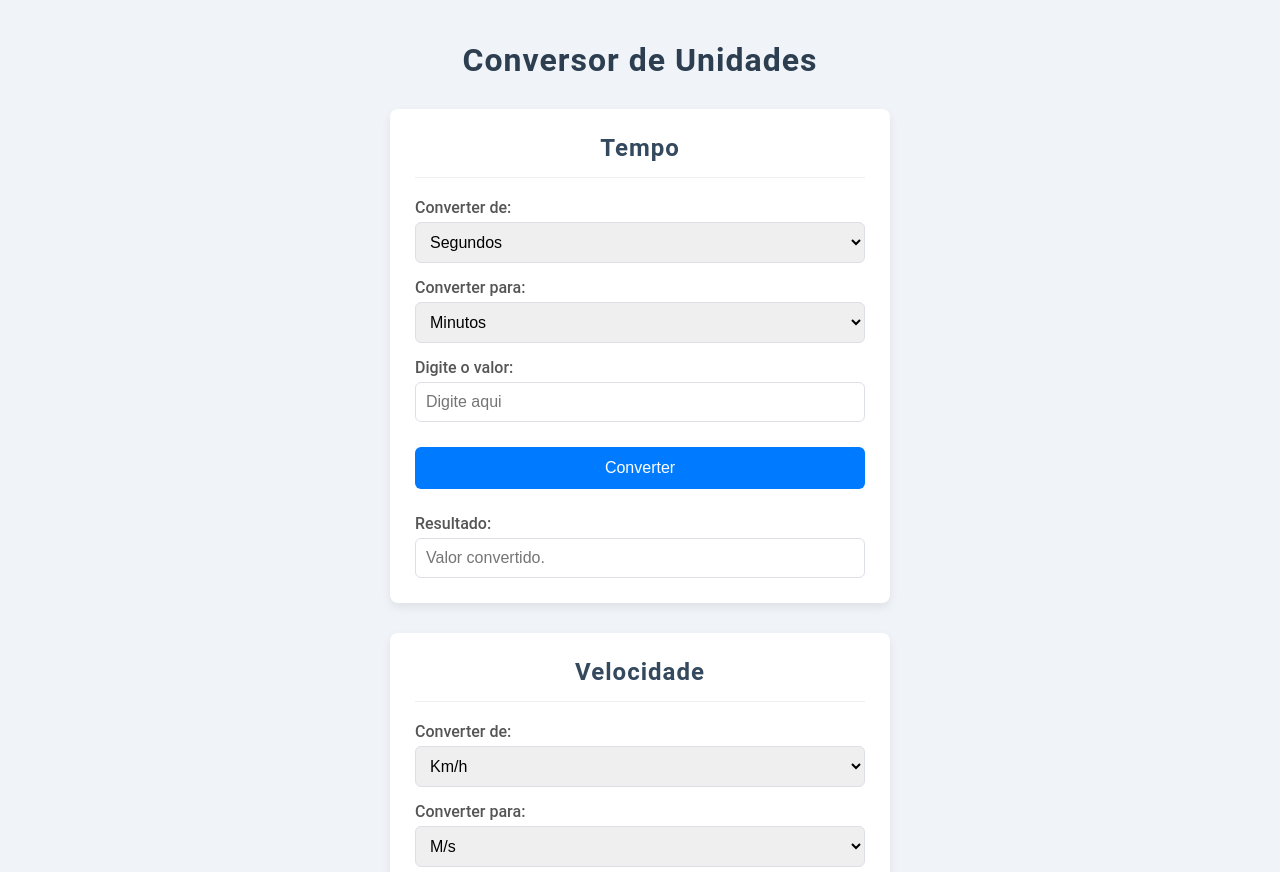
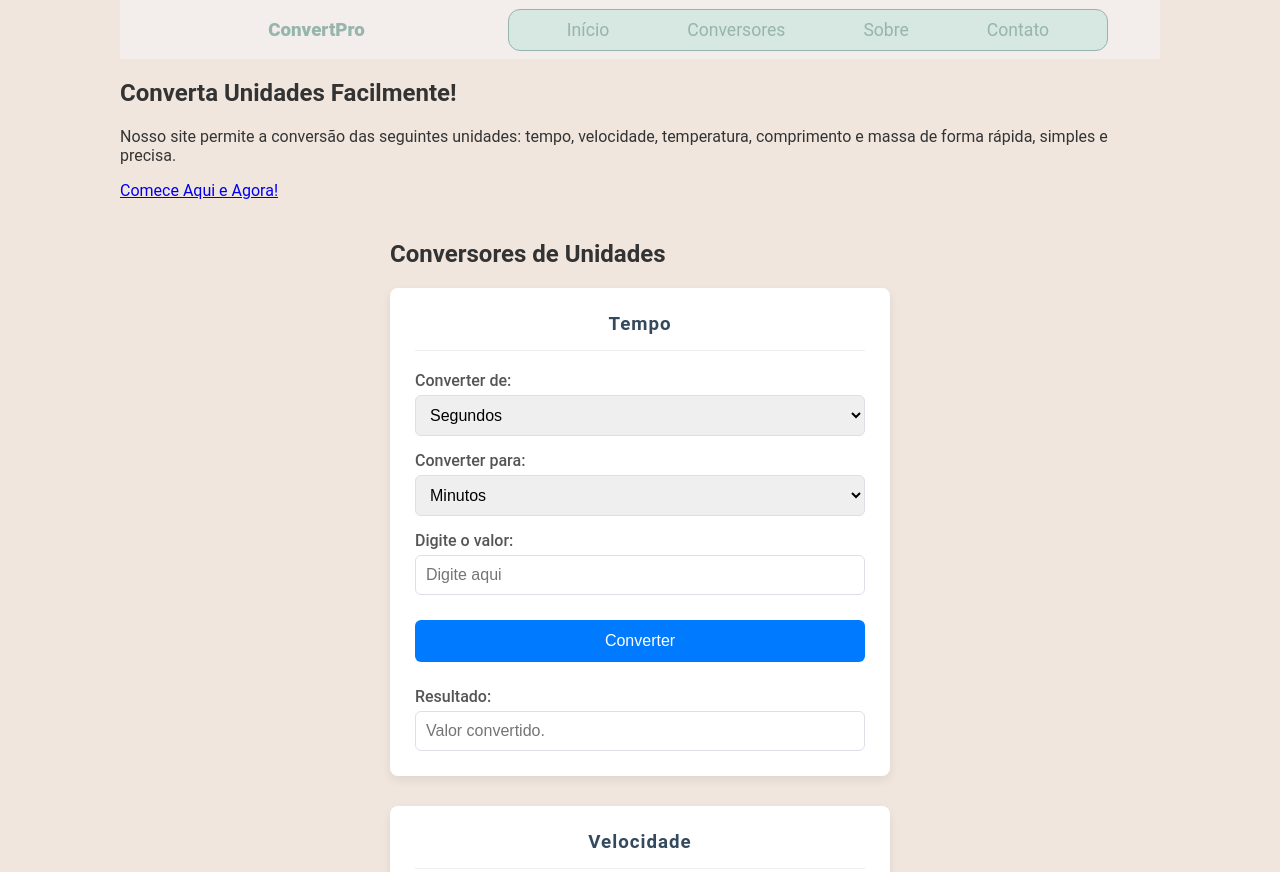
Before and after one commit to MelissaCamp/ConversorMedidas, a plain HTML site: page index.html in a window 1280 px wide. Shown: the top 872 px of the page. Drawn offline with Linux system fonts and the light colour scheme.

Commit message:
Continuação do html e css

```diff
--- a/index.html
+++ b/index.html
@@ -8,11 +8,38 @@
     <script src="script.js" defer></script>
   </head>
   <body>
-    <div class="container">
-      <h1>Conversor de Unidades</h1>
+    <header>
+      <section class="navegar">
+        <nav class="navbar">
+          <div class="logo">
+            <a href="#navegar"><h1 class="logoNome">Convert<span>Pro</span></h1></a>
+          </div>
+          <div class="links">
+            <ul class="nav-links">
+              <li><a href="#inicio">Início</a></li>
+              <li><a href="#conversores">Conversores</a></li>
+              <li><a href="#sobre">Sobre</a></li>
+              <li><a href="#contato">Contato</a></li>
+            </ul>
+          </div>
+        </nav>
+      </section>
+    </header>
 
+    <section id="inicio" class="comeco">
+      <div class="conteudo-inicio">
+        <h2>Converta Unidades Facilmente!</h2>
+        <p>Nosso site permite a conversão das seguintes unidades: tempo, velocidade, temperatura, comprimento e massa de forma rápida, simples e precisa.</p>
+        <a href="#conversores" class="btn">Comece Aqui e Agora!</a>
+      </div>
+    </section>
+
+    <section id="conversores" class="container">
+    <h2>Conversores de Unidades</h2>
+
+    <!-- <div class="container"> -->
       <div class="converter">
-        <h2>Tempo</h2>
+        <h3>Tempo</h3>
         <div class="form-group">
           <label for="tempo-de">Converter de:</label>
           <select id="tempo-de">
@@ -49,7 +76,7 @@
       </div>
 
       <div class="converter">
-        <h2>Velocidade</h2>
+        <h3>Velocidade</h3>
         <div class="form-group">
           <label for="velocidade-de">Converter de:</label>
           <select id="velocidade-de">
@@ -88,7 +115,7 @@
       </div>
 
       <div class="converter">
-        <h2>Temperatura</h2>
+        <h3>Temperatura</h3>
         <div class="form-group">
           <label for="temperatura-de">Converter de:</label>
           <select id="temperatura-de">
@@ -127,7 +154,7 @@
       </div>
 
       <div class="converter">
-        <h2>Comprimento</h2>
+        <h3>Comprimento</h3>
         <div class="form-group">
           <label for="comprimento-de">Converter de:</label>
           <select id="comprimento-de">
@@ -170,7 +197,7 @@
       </div>
 
       <div class="converter">
-        <h2>Massa</h2>
+        <h3>Massa</h3>
         <div class="form-group">
           <label for="massa-de">Converter de:</label>
           <select id="massa-de">
@@ -205,6 +232,30 @@
           />
         </div>
       </div>
-    </div>
+    <!-- </div> -->
+    </section>
+
+    <section id="sobre" class="sobre">
+        <h2>Sobre o Projeto</h2>
+        <p>
+          Este projeto foi criado para ajudar estudantes, profissionais e curiosos a converter rapidamente diferentes unidades de medida.
+        Ele foi desenvolvido com HTML, CSS e JavaScript puro, com o objetivo de praticar e demonstrar lógica de programação e design web.
+        </p>
+      </div>
+    </section>
+
+    <section id="contato" class="contato">
+        <h2>Contato</h2>
+        <p>Se você tiver alguma dúvida, sugestão ou feedback, nos envie uma mensagem!</p>
+        <p>Email: <a href="mailto:inex@emailinexistente.com" class="btn">inex@emailinexistente.com</a></p>
+    </section>
+
+    <footer>
+      <div class="social">
+        <p>Nossos GitHub: <a href="https://github.com/GabrielF09">GabrielF09</a> | <a href="https://github.com/EcccoPaes25">Gustavo Paes</a> | <a href="https://github.com/Jehcsm">Jéssica Matos
+        </a> | <a href="https://github.com/MelissaCamp">MelissaCamp</a></p>
+        <p>&copy; 2025 ConvertPro | Todos os direitos reservados.</p>
+      </div>
+    </footer>
   </body>
 </html>
--- a/style.css
+++ b/style.css
@@ -1,24 +1,110 @@
 body {
   font-family: "Roboto", sans-serif;
-  background-color: #f0f4f8;
+  background-color: var(--primeiroFundo-color)  ;
   color: #333;
-  padding: 20px;
+  padding: 0 15vh;
   margin: 0;
+}
+:root {
+  --primeiroFundo-color: #f0e6de;
+  --segundoFundo-color: #f3eeeb;
+  --terciaria-color: #96b5ad;
+  --texto-color: #281916;
+  --btn-color:#007bffff;
 }
 
 .container {
   width: 100%;
   max-width: 500px;
   margin: 0 auto; /* Centraliza o container principal */
+  padding: 20px;
 }
 
-h1 {
-  text-align: center;
-  color: #2c3e50;
-  margin-bottom: 30px;
-  letter-spacing: 1px;
+/* #region Header/navbar */
+header {
+  background-color:var(--segundoFundo-color);
+  width: 100%;
 }
 
+.navbar {
+  display: flex;
+  flex-direction: row;
+  align-items: center;
+  margin-left: 5%;
+  margin-right: 5%;
+}
+.navegar a{
+  text-decoration: none;
+  list-style: none;
+  color: var(--terciaria-color);
+}
+.logo{
+  text-align: center;
+  flex: 1;
+  display: flex;
+  justify-content: center;
+}
+.logoNome{
+  font-weight: 800;
+}
+.links{
+  flex: 2;
+  overflow-x: auto;
+  background:#c9e4dda8;
+  border: 1.9px solid var(--terciaria-color);
+  border-radius: 12px;
+  padding: 10px;
+  margin-left: 5%;
+  justify-content: center;
+}
+
+/* #region config do scroll */
+
+/* Scrollbar geral */
+.links::-webkit-scrollbar {
+  height: 8px;
+}
+
+/* Cor da barra */
+.links::-webkit-scrollbar-thumb {
+  background-color: #c9e4dda8;
+  border: 1px solid var(--terciaria-color);
+  border-bottom: none;
+  border-radius: 12px;
+}
+
+.links::-webkit-scrollbar-thumb:hover {
+  background-color: var(--terciaria-color);
+}
+/* #endregion */
+
+.links ul {
+  justify-content: space-evenly;
+  gap: 5px;
+  list-style: none;
+  display: flex;
+  margin: 0;
+  padding-left: 0;
+}
+.links a {
+  padding: 5px 25px;
+  text-decoration: none;
+  color: var(--terciaria-color);
+  font-size: 1.1rem;
+  transition: all 0.5s ease;
+  border-radius: 12px;
+}
+.links a:hover {
+  font-size: 1.2rem;
+  color: var(--texto-color);
+  border-bottom: solid 2.5px var(--terciaria-color);
+}
+/* #endregion*/
+
+/* #region comeco*/
+/* #endregion*/
+
+/* #region Conversores*/
 .converter {
   background-color: #ffffff;
   border-radius: 8px;
@@ -27,7 +113,7 @@ h1 {
   margin-bottom: 30px;
 }
 
-.converter h2 {
+.converter h3 {
   margin-top: 0;
   margin-bottom: 20px;
   text-align: center;
@@ -92,3 +178,4 @@ button:hover {
   font-weight: 500;
   color: #555;
 }
+/* #endregion*/
```
